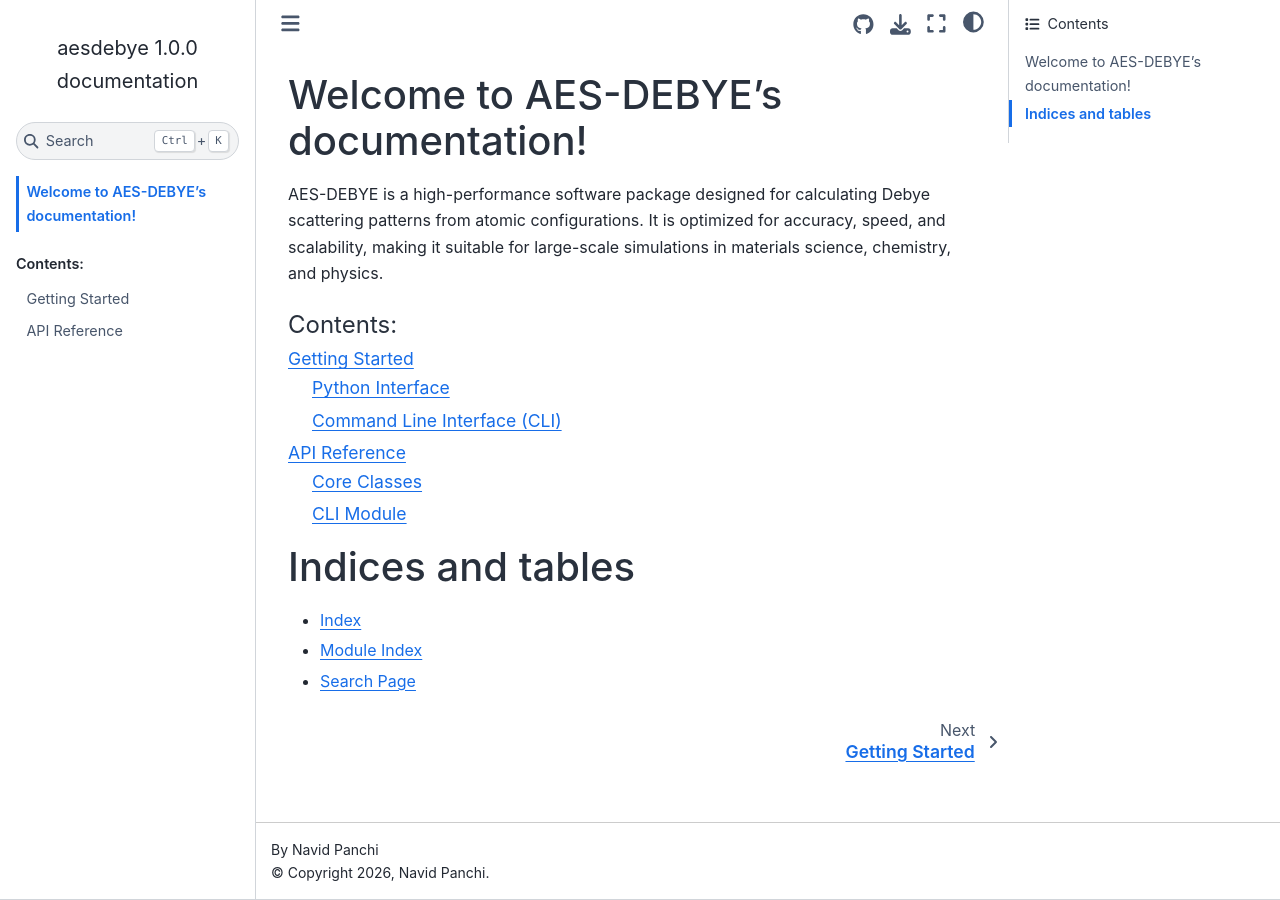
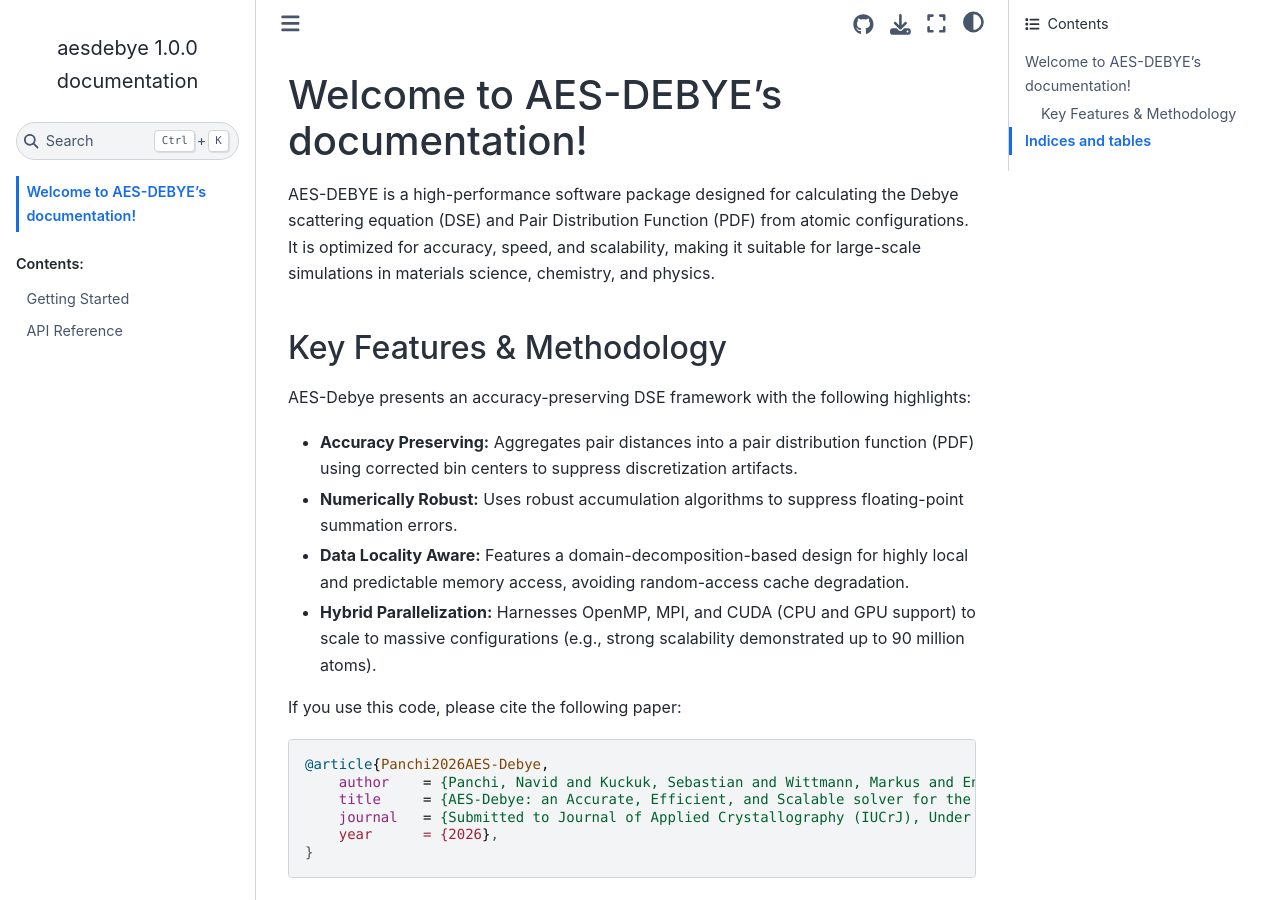
Before and after one commit to saridut/AESDebye, a Sphinx documentation site: the page built from docs/index.rst, in a window 1280 px wide and 900 px high. Built offline with Sphinx 7.4.7 and the Sphinx Book theme 1.1.4, drawn with Linux system fonts in a browser that asks for light colours.

Commit message:
docs update

```diff
--- a/docs/getting_started.rst
+++ b/docs/getting_started.rst
@@ -38,8 +38,8 @@ Here is a simple example of how to use AES-DEBYE to calculate the Debye scatteri
    # called "total" (or "Pt-Pt" in this multi-element example)
    results = calculator.calculateProfile(positions,
                                          start=0.0,
-                                         stop=10.0,
-                                         nsteps=1000)
+                                         end=10.0,
+                                         steps=1000)
    pdf, profile = results["Pt-Pt"]
 
    # Save the results
--- a/docs/index.rst
+++ b/docs/index.rst
@@ -3,7 +3,28 @@
 Welcome to AES-DEBYE's documentation!
 =====================================
 
-AES-DEBYE is a high-performance software package designed for calculating Debye scattering patterns from atomic configurations. It is optimized for accuracy, speed, and scalability, making it suitable for large-scale simulations in materials science, chemistry, and physics.
+AES-DEBYE is a high-performance software package designed for calculating the Debye scattering equation (DSE) and Pair Distribution Function (PDF) from atomic configurations. It is optimized for accuracy, speed, and scalability, making it suitable for large-scale simulations in materials science, chemistry, and physics.
+
+Key Features & Methodology
+--------------------------
+
+AES-Debye presents an accuracy-preserving DSE framework with the following highlights:
+
+* **Accuracy Preserving:** Aggregates pair distances into a pair distribution function (PDF) using corrected bin centers to suppress discretization artifacts.
+* **Numerically Robust:** Uses robust accumulation algorithms to suppress floating-point summation errors.
+* **Data Locality Aware:** Features a domain-decomposition-based design for highly local and predictable memory access, avoiding random-access cache degradation.
+* **Hybrid Parallelization:** Harnesses OpenMP, MPI, and CUDA (CPU and GPU support) to scale to massive configurations (e.g., strong scalability demonstrated up to 90 million atoms).
+
+If you use this code, please cite the following paper:
+
+.. code-block:: bibtex
+
+   @article{Panchi2026AES-Debye,
+       author    = {Panchi, Navid and Kuckuk, Sebastian and Wittmann, Markus and Engel, Michael and Leonardi, Alberto},
+       title     = {AES-Debye: an Accurate, Efficient, and Scalable solver for the Debye scattering equation},
+       journal   = {Submitted to Journal of Applied Crystallography (IUCrJ), Under review}
+       year      = {2026},
+   }
 
 .. toctree::
    :maxdepth: 2
```
Also changed, not shown: README.md (+21 -11 lines), 1 other file.
